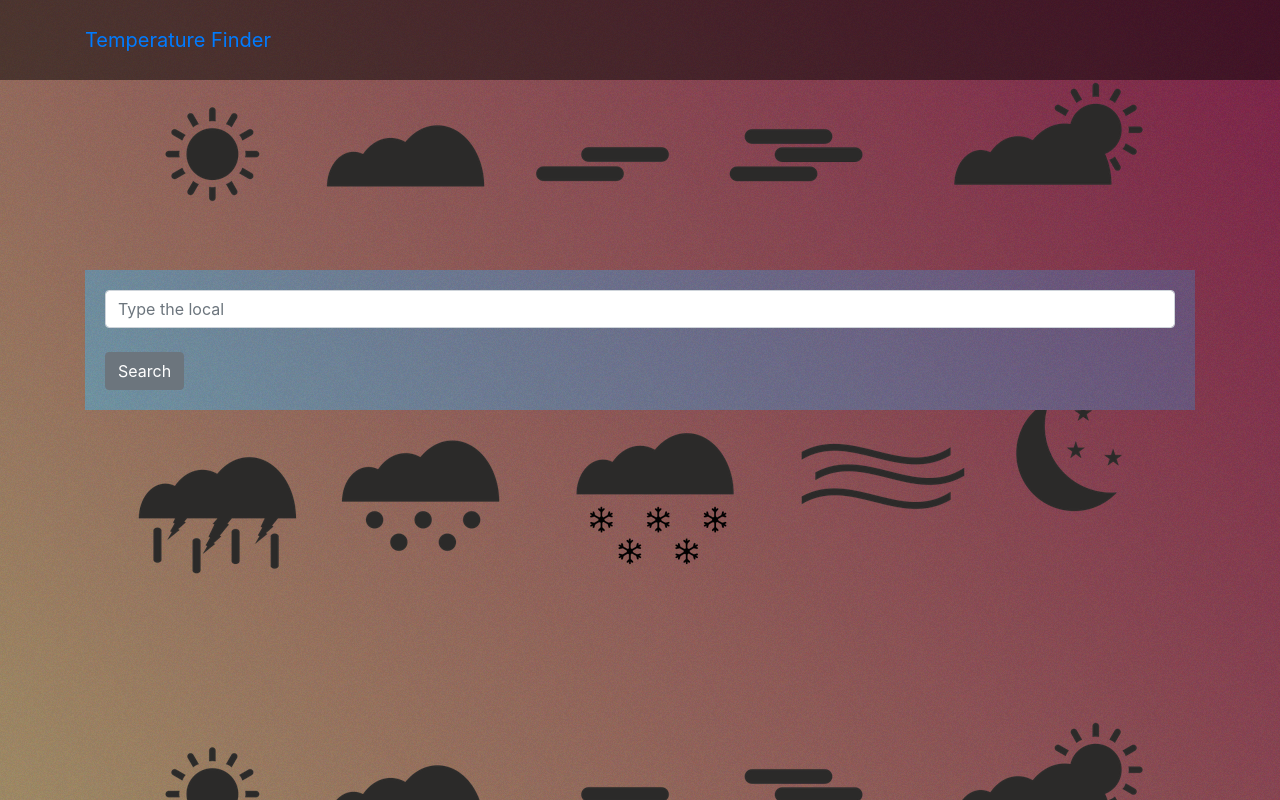
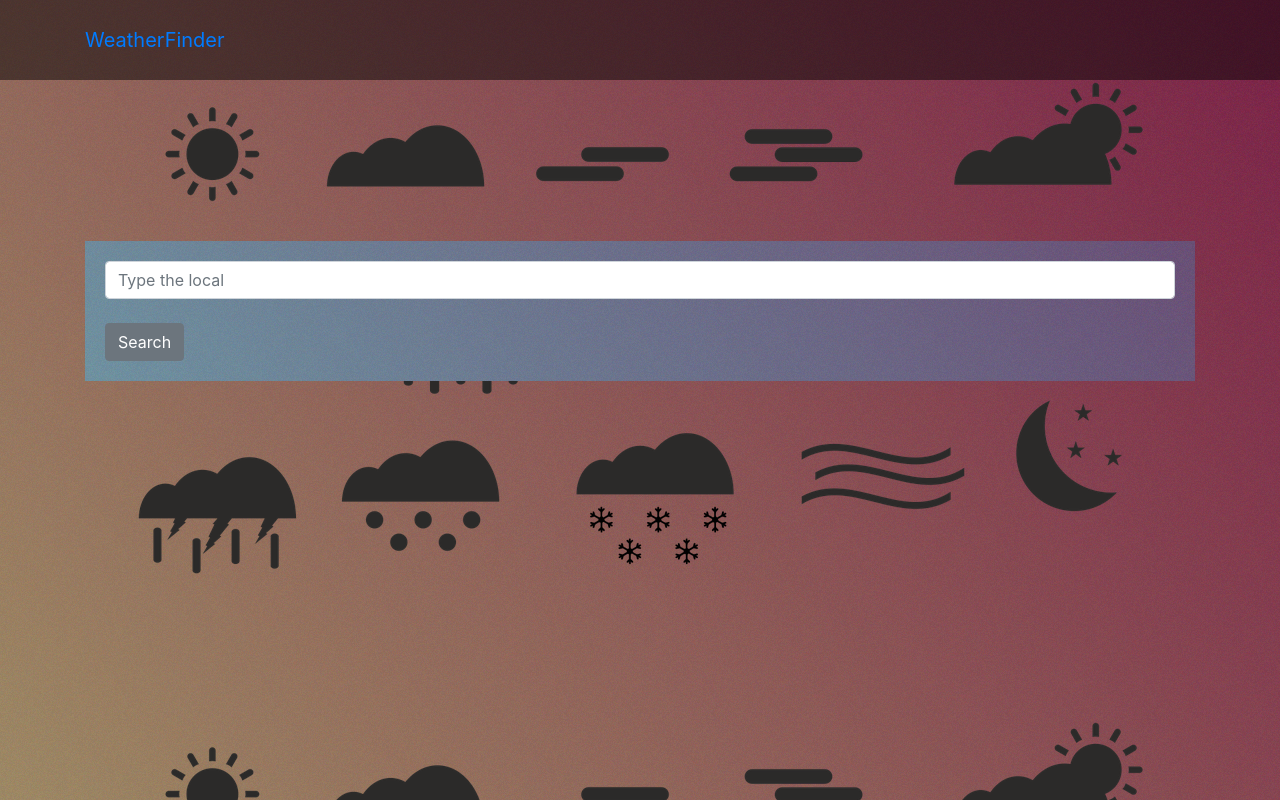
Before and after one commit to alexandrepalmag/Weather-Finder-App-with-jQuery, a website: page index.html in a window 1280 px wide. Drawn offline with nearby package versions, Linux system fonts and the light colour scheme; some packages are replaced by stand-ins of ours; a script that the page names is missing.

Commit message:
layout improvements

```diff
--- a/css/style.css
+++ b/css/style.css
@@ -30,7 +30,7 @@ nav.navbar-transparent {
 
 /* body */
 .personContainer {
-    margin-top: 11.88rem;
+    margin-top: 10.08rem;
 }
 /* cards */
 .cardbody-person {
--- a/index.html
+++ b/index.html
@@ -4,7 +4,7 @@
 <head>
     <meta charset="UTF-8">
     <meta name="viewport" content="width=device-width, initial-scale=1.0">
-    <title>Temperature Finder</title>
+    <title>WeatherFinder</title>
     <link rel="stylesheet" href="lib/bootstrap/css/bootstrap.min.css">
     <link rel="stylesheet" href="css/style.css">
     <link rel="stylesheet" href="node_modules/sweetalert2/dist/sweetalert2.min.css">
@@ -15,7 +15,7 @@
     <nav class="navbar navbar-fixed-top navbar-transparent">
         <div class="container">
             <div class="navbar-header">
-                <a class="navbar-brand" href="index.html">Temperature Finder</a>
+                <a class="navbar-brand" href="index.html">WeatherFinder</a>
             </div>
         </div>
     </nav>
```
